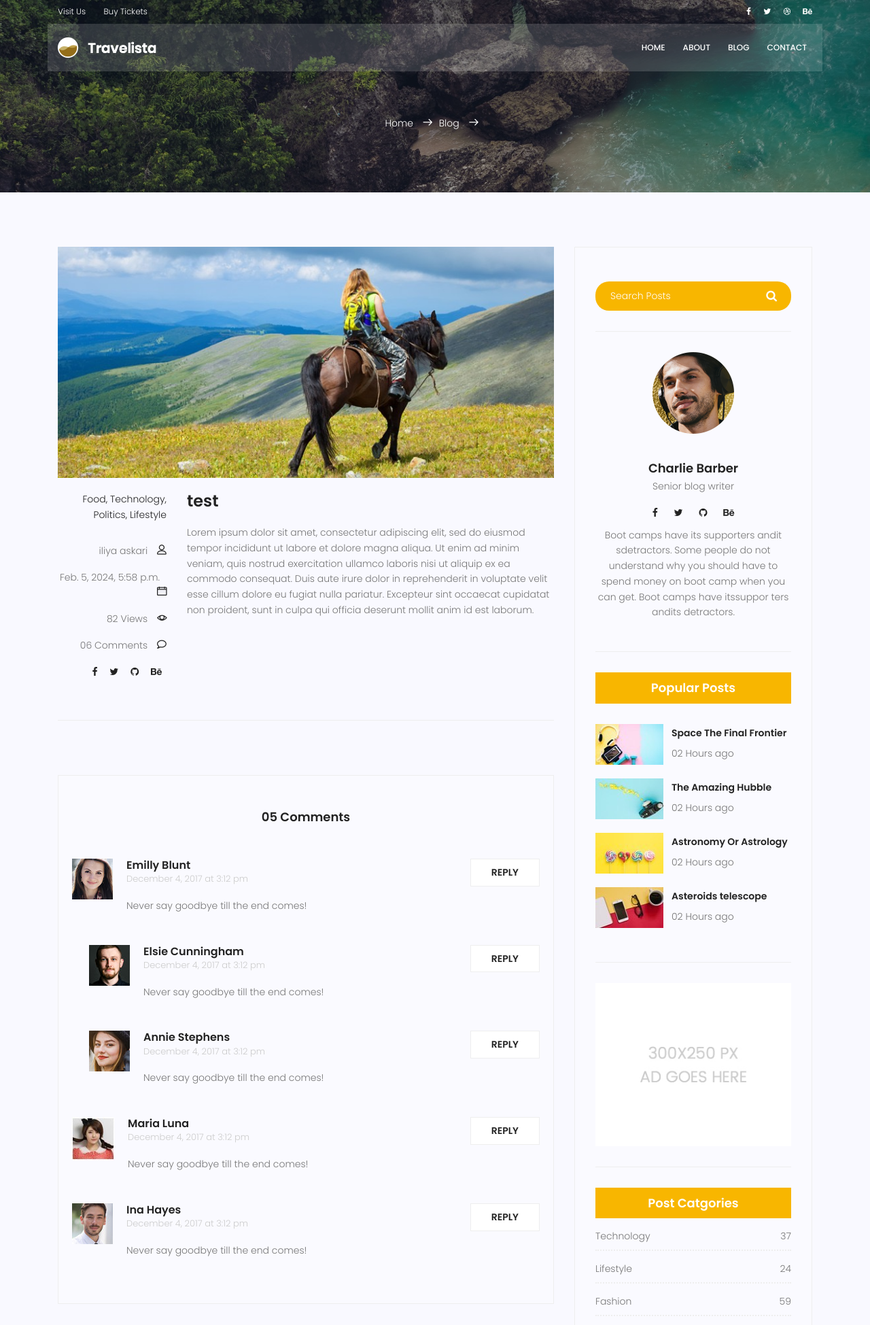
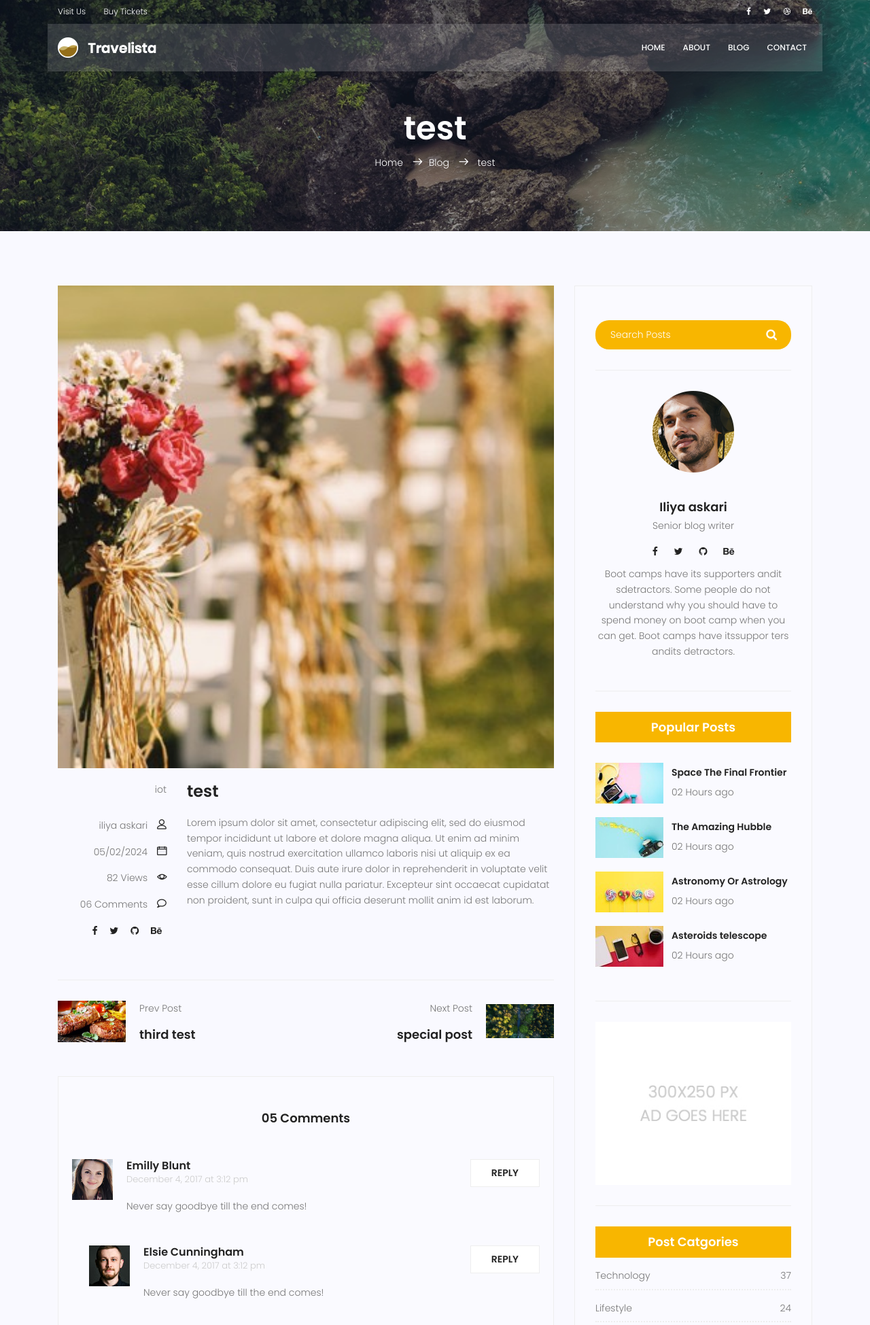
Before and after one commit to askari86/Web1, a Django app: page /blog/5 in a window 1280 px wide. Shown: the top 1949 px of the page at 68% size. Run offline with Django 3.2, Linux system fonts and the light colour scheme; data comes from the database, SQL or seed files in the repository; both versions use the stored data as it was after the commit; some libraries are stand-ins or nearby versions.

Commit message:
start for template tags
created coustom template tags

```diff
--- a/blog/models.py
+++ b/blog/models.py
@@ -23,4 +23,4 @@ class post(models.Model):
         return '{} {}'.format(self.test,self.id)
 
     class Meta:
-        ordering=['-created_date']
+        ordering=['created_date']
--- /dev/null
+++ b/blog/templatetags/blog_tags.py
@@ -0,0 +1,3 @@
+from django import template
+
+register=template.Library()
--- a/blog/views.py
+++ b/blog/views.py
@@ -12,12 +12,11 @@ def blog_home(request):
 def blog_single(request,pid):
     currnt_time=timezone.now()
     pas=get_object_or_404(post,pk=pid,status=1,publish_date__lte=currnt_time)
-    # next_post = post.objects.filter(id__gt=pid, status=1, publish_date__lte=currnt_time).order_by('id').first()
-    # prev_post = post.objects.filter(id__lt=pid, status=1, publish_date__lte=currnt_time).order_by('-id').first()
+    next_post = post.objects.filter(id__gt=pid, status=1, publish_date__lte=currnt_time).order_by('id').first()
+    prev_post = post.objects.filter(id__lt=pid, status=1, publish_date__lte=currnt_time).order_by('-id').first()
     pas.counted_views+=1
     pas.save()
-    # context2={'next_post':next_post,'prev_post':prev_post}
-    context={'pot':pas}
+    context={'pot':pas,'next_post':next_post,'prev_post':prev_post}
     return render(request,'blog/blog-single.html',context)
 
 
--- /dev/null
+++ b/templates/blog/blog-ads.html
@@ -0,0 +1,4 @@
+{% load static %}
+<div class="single-sidebar-widget ads-widget">
+    <a href="#"><img class="img-fluid" src="{% static 'img/blog/ads-banner.jpg'%}" alt=""></a>
+</div>
--- a/templates/blog/blog-single.html
+++ b/templates/blog/blog-single.html
@@ -1,5 +1,6 @@
 {% extends "basic.html" %}
 {% load static %}
+{% load blog_tags%}
 {% block body %}
 <!-- start banner Area -->
 <section class="relative about-banner">
@@ -8,11 +9,11 @@
 		<div class="row d-flex align-items-center justify-content-center">
 			<div class="about-content col-lg-12">
 				<h1 class="text-white">
-					{{pas.test}}
+					{{pot.test}}
 				</h1>
 				<p class="text-white link-nav"><a href="{% url 'website:index' %}">Home </a> <span
 						class="lnr lnr-arrow-right"></span><a href="{% url 'blog:blog_home' %}">Blog </a> <span
-						class="lnr lnr-arrow-right"></span> <a href="blog-single.html"> {{pas.test}}</a></p>
+						class="lnr lnr-arrow-right"></span> <a href="blog-single.html"> {{pot.test}}</a></p>
 			</div>
 		</div>
 	</div>
@@ -27,21 +28,22 @@
 				<div class="single-post row">
 					<div class="col-lg-12">
 						<div class="feature-img">
-							<img class="img-fluid" src="{% static 'img/blog/feature-img1.jpg'%}" alt="">
+							<img class="img-fluid" src="{{pot.image.url}}" alt="">
 						</div>
 					</div>
 
 					<div class="col-lg-3  col-md-3 meta-details">
 						<ul class="tags">
-							<li><a href="#">Food,</a></li>
-							<li><a href="#">Technology,</a></li>
-							<li><a href="#">Politics,</a></li>
-							<li><a href="#">Lifestyle</a></li>
+							<!-- {{pot.category.all|join:", "}} -->
+							{% for cat in pot.category.all %}
+							{{cat.name}}
+							{% endfor %}
+							<!-- <li><a href="#"></a></li> -->
 						</ul>
 
 						<div class="user-details row">
 							<p class="user-name col-lg-12 col-md-12 col-6"><a href="#">{{pot.author.get_full_name}}</a> <span class="lnr lnr-user"></span></p>
-							<p class="date col-lg-12 col-md-12 col-6"><a href="#">{{pot.publish_date}}</a> <span class="lnr lnr-calendar-full"></span></p>
+							<p class="date col-lg-12 col-md-12 col-6"><a href="#">{{pot.publish_date|date:"d/m/Y"}}</a> <span class="lnr lnr-calendar-full"></span></p>
 							<p class="view col-lg-12 col-md-12 col-6"><a href="#">{{pot.counted_views}} Views</a> <span class="lnr lnr-eye"></span></p>
 							<p class="comments col-lg-12 col-md-12 col-6"><a href="#">06 Comments</a> <span class="lnr lnr-bubble"></span></p>
 							<ul class="social-links col-lg-12 col-md-12 col-6">
@@ -63,18 +65,19 @@
 				</div>
 
 				<div class="navigation-area">
-					<!-- <div class="row">
+					<div class="row">
 						<div class="col-lg-6 col-md-6 col-12 nav-left flex-row d-flex justify-content-start align-items-center">
 							<div class="thumb">
 								{% if prev_post %}
-									<a href="{% url 'blog_single' prev_post.id %}">
-										<img class="img-fluid" src="{% static 'img/blog/prev.jpg'%}" alt="">
+									<a href="{% url 'blog:single' prev_post.id %}">
+										<img class="img-fluid" src="{{prev_post.image.url}}" alt="" width="100"
+										height="170">
 									</a>
 								{% endif %}
 							</div>
 							<div class="arrow">
 								{% if prev_post %}
-									<a href="{% url 'blog_single' prev_post.id %}">
+									<a href="{% url 'blog:single' prev_post.id %}">
 										<span class="lnr text-white lnr-arrow-left"></span>
 									</a>
 								{% endif %}
@@ -82,8 +85,8 @@
 							<div class="detials">
 								{% if prev_post %}
 									<p>Prev Post</p>
-									<a href="{% url 'blog_single' prev_post.id %}">
-										<h4>{{ prev_post.title }}</h4>
+									<a href="{% url 'blog:single' prev_post.id %}">
+										<h4>{{ prev_post.test }}</h4>
 									</a>
 								{% endif %}
 							</div>
@@ -92,27 +95,28 @@
 							<div class="detials">
 								{% if next_post %}
 									<p>Next Post</p>
-									<a href="{% url 'blog_single' next_post.id %}">
-										<h4>{{ next_post.title }}</h4>
+									<a href="{% url 'blog:single' next_post.id %}">
+										<h4>{{ next_post.test }}</h4>
 									</a>
 								{% endif %}
 							</div>
 							<div class="arrow">
 								{% if next_post %}
-									<a href="{% url 'blog_single' next_post.id %}">
+									<a href="{% url 'blog:single' next_post.id %}">
 										<span class="lnr text-white lnr-arrow-right"></span>
 									</a>
 								{% endif %}
 							</div>
 							<div class="thumb">
 								{% if next_post %}
-									<a href="{% url 'blog_single' next_post.id %}">
-										<img class="img-fluid" src="{% static 'img/blog/next.jpg'%}" alt="">
+									<a href="{% url 'blog:single' next_post.id %}">
+										<img class="img-fluid" src="{{next_post.image.url}}" alt="" width="100"
+										height="130">
 									</a>
 								{% endif %}
 							</div>
 						</div>
-					</div> -->
+					</div>
 				</div>
 				<div class="comments-area">
 					<h4>05 Comments</h4>
@@ -247,26 +251,7 @@
 							<button type="submit"><i class="fa fa-search"></i></button>
 						</form>
 					</div>
-					<div class="single-sidebar-widget user-info-widget">
-						<img src="{% static 'img/blog/user-info.png'%}" alt="">
-						<a href="#">
-							<h4>Charlie Barber</h4>
-						</a>
-						<p>
-							Senior blog writer
-						</p>
-						<ul class="social-links">
-							<li><a href="#"><i class="fa fa-facebook"></i></a></li>
-							<li><a href="#"><i class="fa fa-twitter"></i></a></li>
-							<li><a href="#"><i class="fa fa-github"></i></a></li>
-							<li><a href="#"><i class="fa fa-behance"></i></a></li>
-						</ul>
-						<p>
-							Boot camps have its supporters andit sdetractors. Some people do not understand why you
-							should have to spend money on boot camp when you can get. Boot camps have itssuppor ters
-							andits detractors.
-						</p>
-					</div>
+					{% include 'blog/blog-writer.html' %}
 					<div class="single-sidebar-widget popular-post-widget">
 						<h4 class="popular-title">Popular Posts</h4>
 						<div class="popular-post-list">
@@ -316,9 +301,7 @@
 							</div>
 						</div>
 					</div>
-					<div class="single-sidebar-widget ads-widget">
-						<a href="#"><img class="img-fluid" src="{% static 'img/blog/ads-banner.jpg'%}" alt=""></a>
-					</div>
+					{% include 'blog/blog-ads.html' %}
 					<div class="single-sidebar-widget post-category-widget">
 						<h4 class="category-title">Post Catgories</h4>
 						<ul class="cat-list">
--- /dev/null
+++ b/templates/blog/blog-writer.html
@@ -0,0 +1,21 @@
+{% load static %}
+<div class="single-sidebar-widget user-info-widget">
+    <img src="{% static 'img/blog/user-info.png'%}" alt="">
+    <a href="#">
+        <h4>Iliya askari</h4>
+    </a>
+    <p>
+        Senior blog writer
+    </p>
+    <ul class="social-links">
+        <li><a href="#"><i class="fa fa-facebook"></i></a></li>
+        <li><a href="#"><i class="fa fa-twitter"></i></a></li>
+        <li><a href="#"><i class="fa fa-github"></i></a></li>
+        <li><a href="#"><i class="fa fa-behance"></i></a></li>
+    </ul>
+    <p>
+        Boot camps have its supporters andit sdetractors. Some people do not understand why you
+        should have to spend money on boot camp when you can get. Boot camps have itssuppor ters
+        andits detractors.
+    </p>
+</div>
```
Also changed, not shown: templates/blog/blog-home.html (+19 -37 lines), blog/templatetags/__init__.py (added), db.sqlite3.
